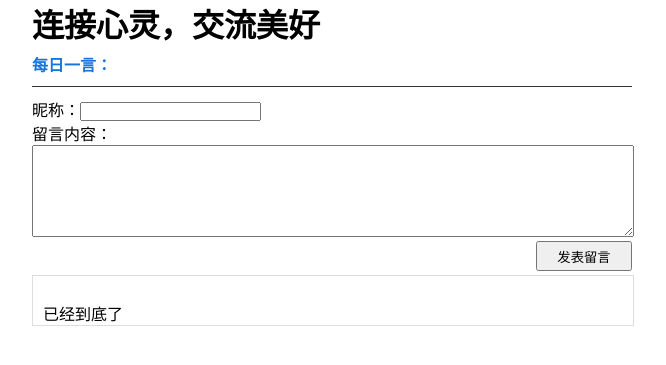
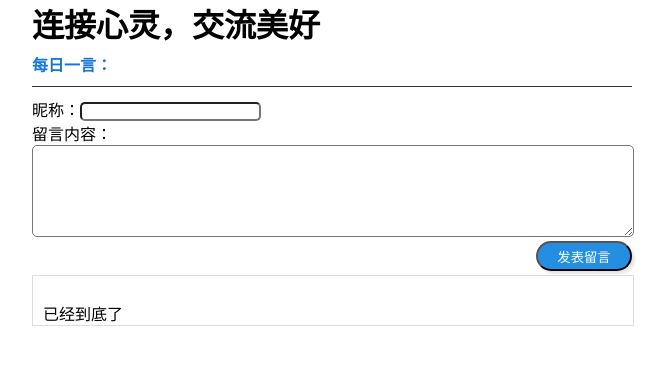
Before and after one commit to dshboom/PHP-message-board, a PHP site: page / in a window 1280 px wide. Shown: the top 365 px of the page, without its empty margins (308-974 px from the left). Run offline with PHP 8.4, Linux system fonts and the light colour scheme; data that the repository does not hold is empty.

Commit message:
Update style.css

```diff
--- a/style.css
+++ b/style.css
@@ -4,7 +4,37 @@ li { list-style: none; }
 h4 { line-height: 40px; margin-bottom: 10px; border-bottom: 1px solid #333; color:#1976d9 }
 p { width: 100%; background: #f1f1f1; position: relative; margin-bottom: 25px; }
 #box { width: 580px; padding: 25px 10px 0; border: 1px solid #ddd; margin-bottom: 10px; margin-top: 34px;}
-span { position: absolute; top: -20px; right: 0px; }
 em { position: relative; top: -13px; }
 #text { width: 100%; height: 90px; overflow: auto; }
 #btn { width: 16%; height: 30px; float: right;}
+div[id="time"]
+{
+    font-size:13px;
+    color: #4e4e4e;
+}
+div[id="name"]
+{
+    font-size:18px;
+    color: #000000;
+}
+div[id="message"]
+{
+    border-bottom: 1px solid #d2d2d2;
+}
+input[type="submit"]
+{
+    background-color: #248fe1;/*背景颜色*/
+    color: white;/*字体颜色*/
+    border-radius: 20px;/*圆角半径*/
+    box-shadow: 3px 3px 3px rgba(0, 0, 0, 0.1);/*阴影美化*/
+}
+input[type="text"]
+{
+    outline: none;
+    border-radius: 5px;
+}
+textarea[id="text"]
+{
+    outline: none;
+    border-radius: 5px;
+}
```
